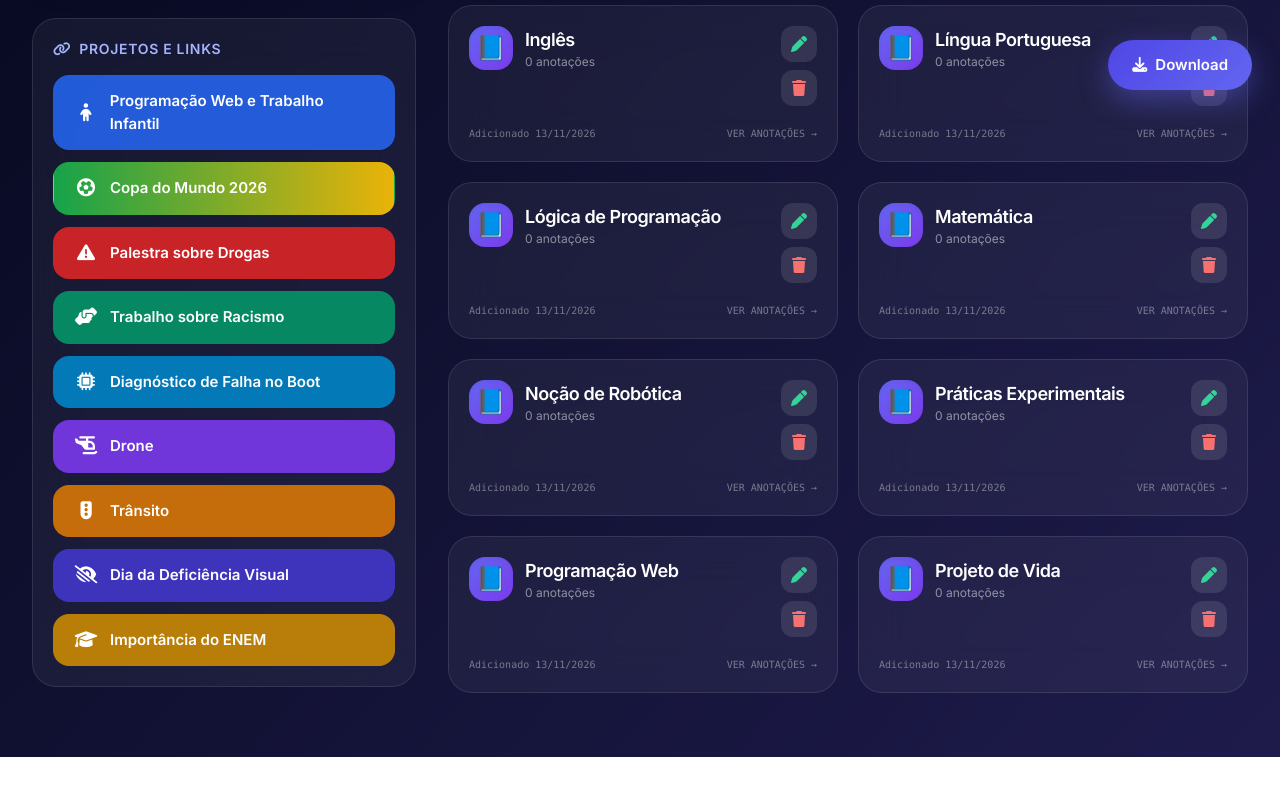
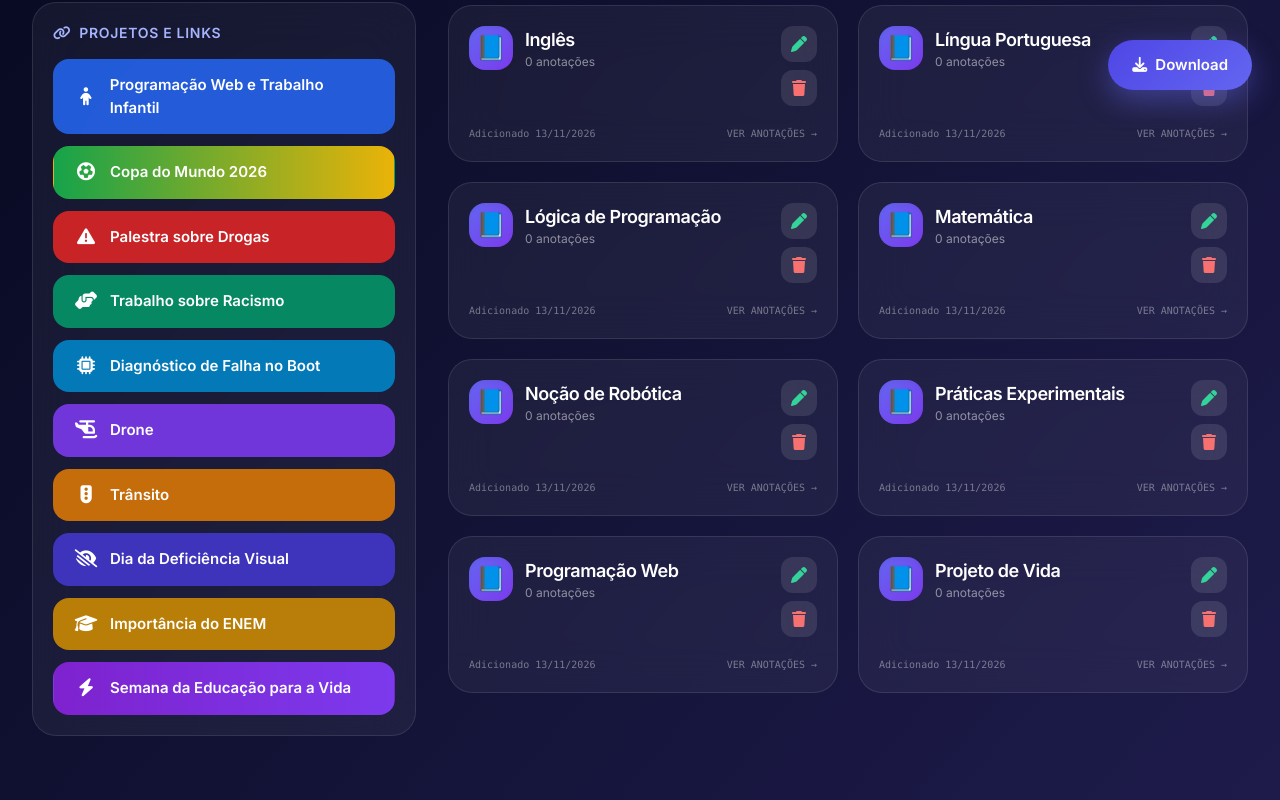
Before and after one commit to nicolas8004889/nicolas, a plain HTML site: page index.html in a window 1280 px wide. Shown: the part 682-1482 px from the top of the page. Before the commit the page ends 1439 px from the top, so only its background shows below. Drawn offline with nearby package versions, Linux system fonts and the light colour scheme.

Commit message:
Update index.html

```diff
--- a/index.html
+++ b/index.html
@@ -272,6 +272,11 @@
                                     <i class="fa-solid fa-graduation-cap"></i>
                                     <span>Importância do ENEM</span>
                                 </a>
+                                <!-- BOTÃO EDUCAÇÃO PARA A VIDA -->
+<a href="educacaovida.html" class="project-btn bg-gradient-to-r from-purple-700 to-violet-600 hover:from-purple-600 hover:to-violet-500 text-white">
+    <i class="fa-solid fa-bolt"></i>
+    <span>Semana da Educação para a Vida</span>
+</a>
                             </div>
                         </div>
                     </div>
```
